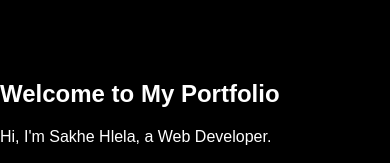
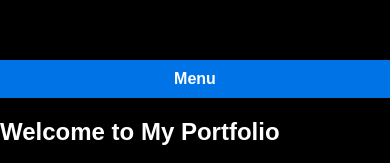
Before and after one commit to sakhehlela/Portfolio_Website, a website: page index.html in a window 390 px wide. Shown: the top 163 px of the page. Drawn offline with Linux system fonts and the light colour scheme.

Commit message:
initial commit

```diff
--- a/index.html
+++ b/index.html
@@ -10,6 +10,7 @@
 
 <body>
     <header>
+        <div class="menu-toggle">Menu</div> <!-- Toggle button for mobile menu -->
         <nav>
             <ul>
                 <li><a href="#home">Home</a></li>
--- a/styles/styles.css
+++ b/styles/styles.css
@@ -75,3 +75,9 @@ nav ul li a:hover {
 .menu-toggle {
     display: none;
 }
+
+@media (max-width: 768px) {
+    .menu-toggle {
+        display: block; /* Shows the toggle button on mobile */
+    }
+}
```
